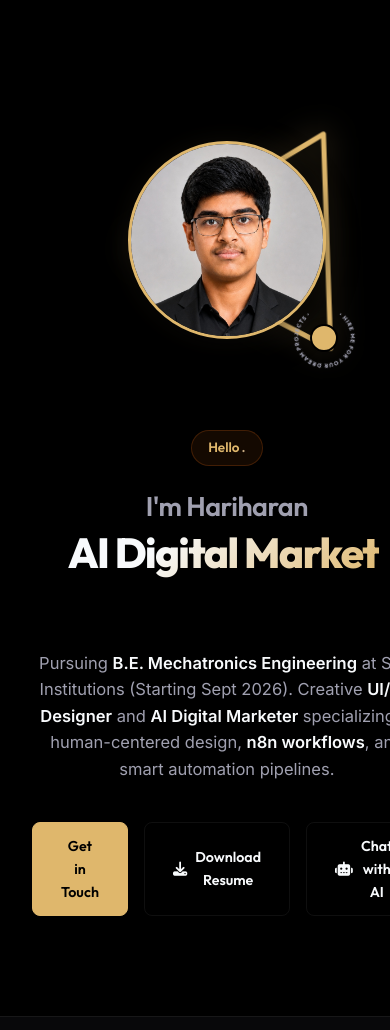
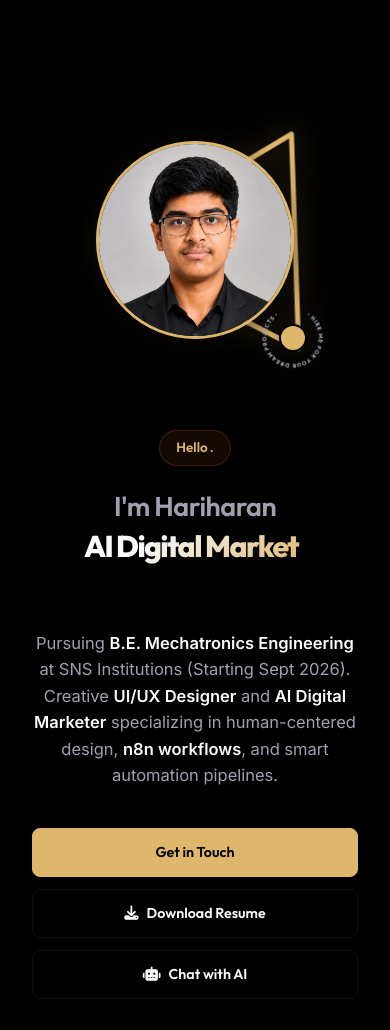
Before and after one commit to hariharanmct06/portfolio-New, a website: page index.html in a window 390 px wide. Shown: the part 70-1100 px from the top of the page. Drawn offline with Linux system fonts and the light colour scheme.

Commit message:
Optimize hero title font size and stack hero action buttons vertically on mobile viewports

```diff
--- a/style.css
+++ b/style.css
@@ -1217,6 +1217,22 @@
         height: 26px !important;
     }
 
+    .hero-title {
+        font-size: 2.5rem;
+        min-height: 90px;
+    }
+
+    .hero-actions {
+        flex-direction: column;
+        width: 100%;
+        gap: 12px;
+    }
+
+    .hero-actions .btn {
+        width: 100%;
+        box-sizing: border-box;
+    }
+
     .form-row {
         grid-template-columns: 1fr;
     }
@@ -1232,8 +1248,8 @@
 
 @media (max-width: 480px) {
     .hero-title {
-        font-size: 2.8rem;
-        min-height: 100px;
+        font-size: 2.0rem;
+        min-height: 80px;
     }
 
     .hero-intro {
```
